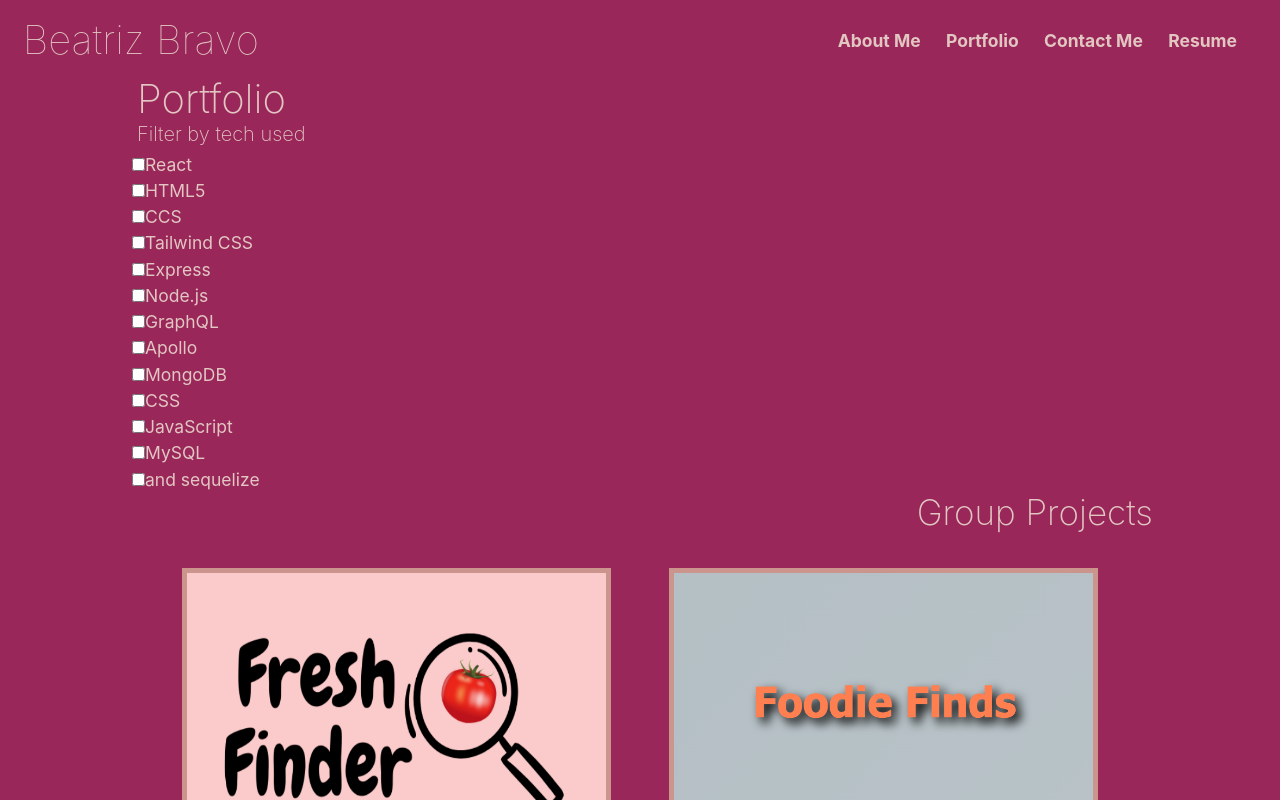
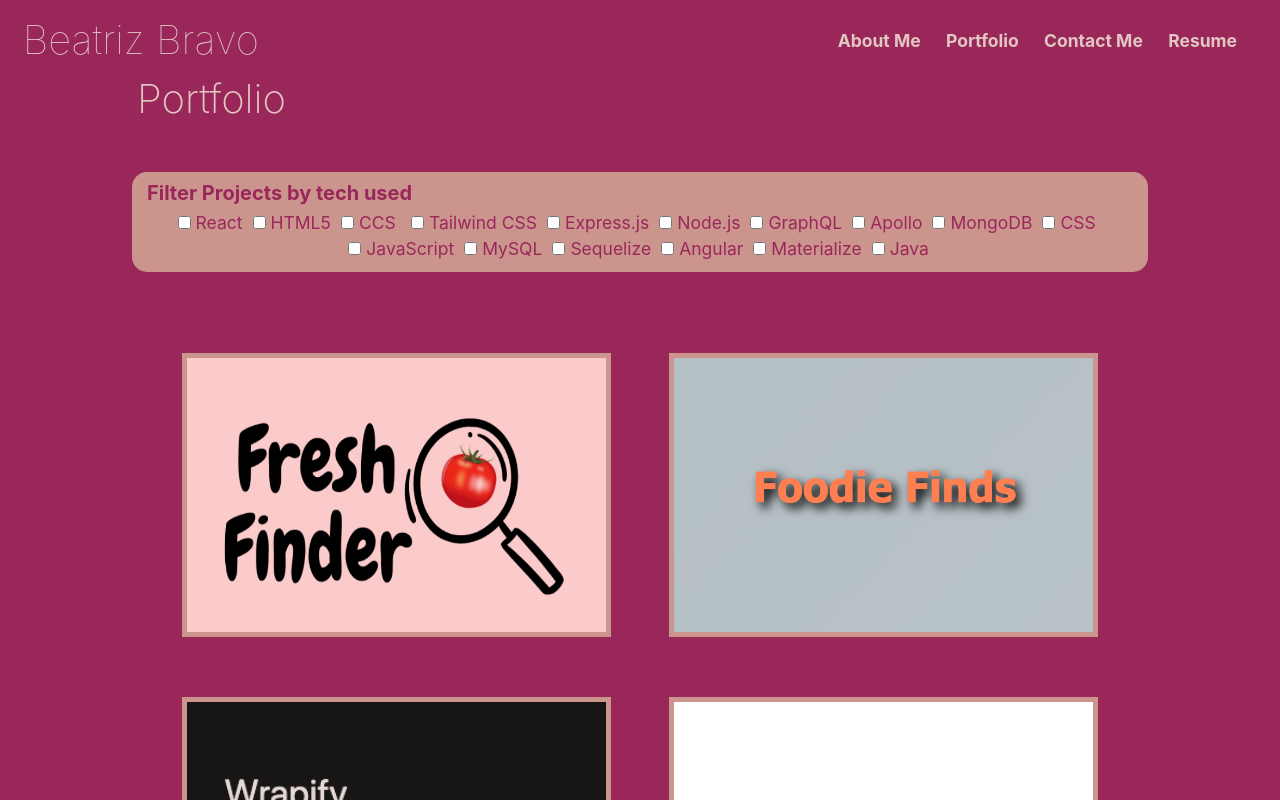
Before and after one commit to BeaBravo/react-portfolio, a React (Vite) app: page /#/Portfolio in a window 1280 px wide. Shown: the top 800 px of the page. Built offline with nearby package versions, Linux system fonts and the light colour scheme.

Commit message:
added styling to checkboxes

```diff
--- a/src/App.css
+++ b/src/App.css
@@ -104,7 +104,6 @@
 .nav-item a {
   text-decoration: none;
   color: var(--text-color);
-    ;
 }
 
 /* Font color changes when user hovers over any of the nav elements */
@@ -128,7 +127,6 @@
 
 /* portfolio section styles */
 
-
 .project {
   border: solid 5px var(--border-color);
   position: relative;
@@ -141,18 +139,49 @@
 
 .project::before {
   background-color: rgba(255, 255, 255, 0.677);
-    content:normal;
+  content: normal;
   display: block;
   height: 100%;
   position: absolute;
   width: 100%;
 }
+
+/* Checkboxes styling */
+
+#filter-projects {
+  background-color: var(--border-color);
+  padding: 1rem;
+  border-radius: 15px;
+  color: var(--background-color);
+}
+
+#filter-projects div h5 {
+  color: var(--background-color);
+}
+
+#checkboxes-filter {
+  display: flex;
+  justify-content: center;
+  flex-wrap: wrap;
+}
+.filter-checkbox-container {
+  /* display: flex; */
+  width: fit-content;
+  min-width: 70px;
+  padding-right: 0.5rem;
+  padding-left: 0.5rem;
+}
+
+.filter-checkbox-container input {
+  margin-right: 0.5rem;
+}
+
 /* Footer styles. it is the same colour as the header and always at the bottom of the page */
 
 footer {
   text-align: center;
   margin-top: auto;
-    font-size:xx-large;
+  font-size: xx-large;
 }
 
 /* Styles for bigger screens: */
@@ -193,9 +222,6 @@
     display: flex;
     padding: 1em;
   }
-
-
-
 }
 
 @media screen and (min-width: 1022px) {
@@ -204,5 +230,4 @@
   .project span p {
     font-size: normal;
   }
-
 }
--- a/src/assets/projects.js
+++ b/src/assets/projects.js
@@ -10,7 +10,7 @@ const projectList = [
         title: "Fresh Finder",
         deployed: 'https://market-place-app.onrender.com/',
         link: "https://github.com/YuliyaTsoy/food-marketplace-app",
-        techUsed: "React, HTML5, CCS, Tailwind CSS, Express, Node.js, GraphQL, Apollo, MongoDB",
+        techUsed: "React, HTML5, CCS, Tailwind CSS, Express.js, Node.js, GraphQL, Apollo, MongoDB",
         description: 'User-friendly e-commerce site where the user can find or list products they would like to buy/sell'
     },
     {
@@ -19,7 +19,7 @@ const projectList = [
         title: "Foodie Finds",
         deployed: 'https://restaurant-blog-3f12d3a2bc88.herokuapp.com/',
         link: "https://github.com/nicholascatalano/foodie-finds-app",
-        techUsed: "HTML5, CSS, JavaScript, MySQL, and sequelize",
+        techUsed: "HTML5, CSS, JavaScript, MySQL, Sequelize",
         description: 'Search a database of reviewed restaurants, based on a specific location, type of food, and/or type of restaurant. The user is able to create an account and add their own review'
     },
     {
@@ -37,7 +37,7 @@ const projectList = [
         image: project1,
         title: "Place-holder4",
         link: "github.com/BeaBravo",
-        techUsed: "React"
+        techUsed: "React, Angular, Materialize, Java"
     },
 ]
 
--- a/src/pages/Portfolio.jsx
+++ b/src/pages/Portfolio.jsx
@@ -38,7 +38,7 @@ function Portfolio() {
 
         // will return the projects with the checked tech only
         const filtered = projectList.filter(project => includesTech(project.techUsed, filterName));
-        // setProjectsToRender(filtered);
+        // if no filters are checked it will render all projects
         filterName.length > 0 ? setProjectsToRender(filtered) : setProjectsToRender(projectList);
     }, [filterName])
 
@@ -47,22 +47,21 @@ function Portfolio() {
     return (
         <div id='portfolio'>
             <h1>Portfolio</h1>
-            <aside>
+            <section id='filter-projects'>
                 <div>
-                    <h5>Filter by tech used</h5>
+                    <h5 style={{ fontWeight: 'bold' }}>Filter Projects by tech used</h5>
                 </div>
+                <div id='checkboxes-filter'>
                     {allTechArray.map((tech) => {
                         return (
                             <>
-                            <TechCheckbox key={tech} id={tech} name={tech} onClick={handleFilter} onChange={() => { }} />
+                                <TechCheckbox key={tech} id={tech} name={tech} onClick={handleFilter} />
                             </>
                         )
                     })}
-                {console.log('filterName', filterName)}
-                {console.log('projectsToRender', projectsToRender)}
-            </aside>
+                </div>
+            </section>
             <section className="projects row justify-content-evenly">
-                <h2 className="text-align-left">Group Projects</h2>
                 {projectsToRender.map((project) => <Project key={project.id} {...project} />)}
             </section>
         </div>
```
Lines whose indentation alone changed are shown as unchanged.
